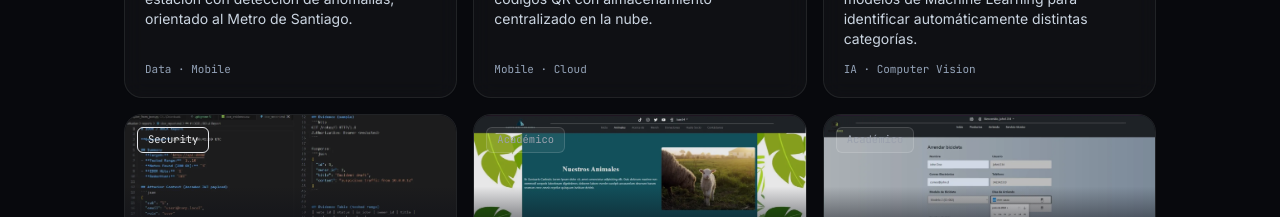
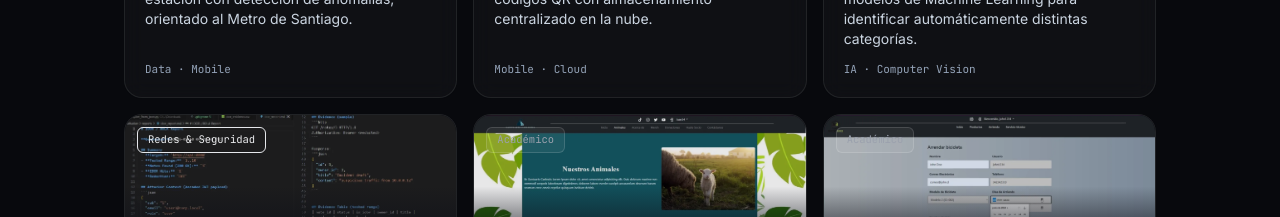
Before and after one commit to cruch5357/portafolioweb, a React (Vite) app: page / in a window 1280 px wide. Shown: the part 2940-3157 px from the top of the page. Built offline with nearby package versions, Linux system fonts and the light colour scheme; the HTML template or start-up script is replaced by a standard one.

Commit message:
Update portfolioData.ts

```diff
--- a/src/data/portfolioData.ts
+++ b/src/data/portfolioData.ts
@@ -224,7 +224,7 @@ export const projects: Project[] = [
     slug: "vuln-api-pentesting-lab",
     name: "Vuln API Pentesting Lab",
     category: "Ciberseguridad · Backend",
-    status: "Security",
+    status: "Redes & Seguridad",
     summary:
       "Laboratorio de APIs vulnerables diseñado para practicar pentesting sobre vulnerabilidades comunes de OWASP API Security.",
 
```
